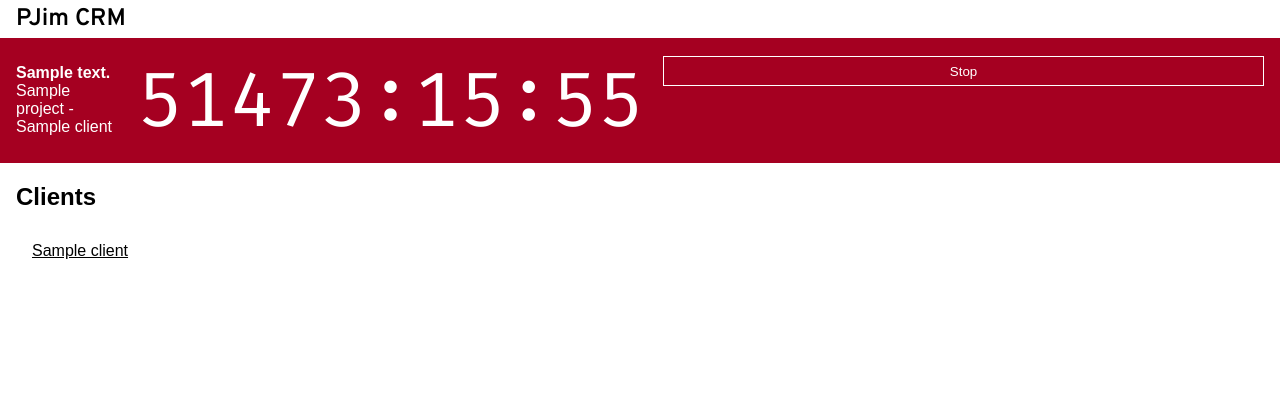
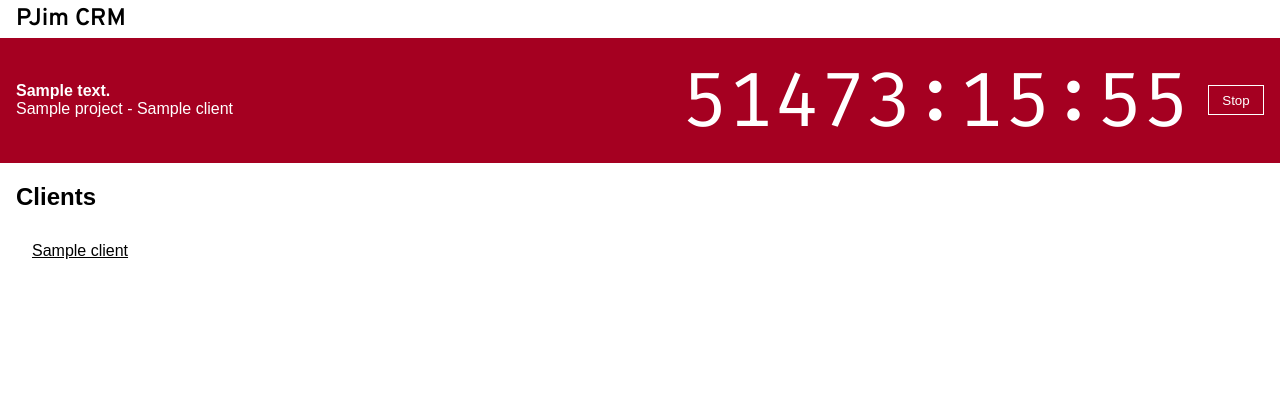
Before and after one commit to portablejim/pjimcrm, a Django app: page /crm/ in a window 1280 px wide. Shown: the top 420 px of the page. Run offline with Django 5.2, Linux system fonts and the light colour scheme; a user stored in the database is signed in; tables that the repository leaves empty hold one stand-in row (values such as "Sample post"); some web fonts are replaced.

Commit message:
Adjust look of timer running banner

```diff
--- a/pjimcrm/static/pjimcrm/style.css
+++ b/pjimcrm/static/pjimcrm/style.css
@@ -401,7 +401,7 @@ nav .icon {
 
 .timerRunningBannerRow {
   display: flex;
-  flex-direction: row;
+  flex-direction: column;
   align-items: center;
   background-color: #A50021;
   color: white;
@@ -441,6 +441,16 @@ nav .icon {
   border: 1px solid white;
   padding: 0.5em 1em;
   color: white;
+}
+
+@media screen and (min-width: 800px){
+  .timerRunningBannerRow {
+    flex-direction: row;
+  }
+  .timerRunningBannerRow .timerStopButton {
+    width: auto;
+    margin: auto;
+  }
 }
 
 .rowSplit2 {
```
